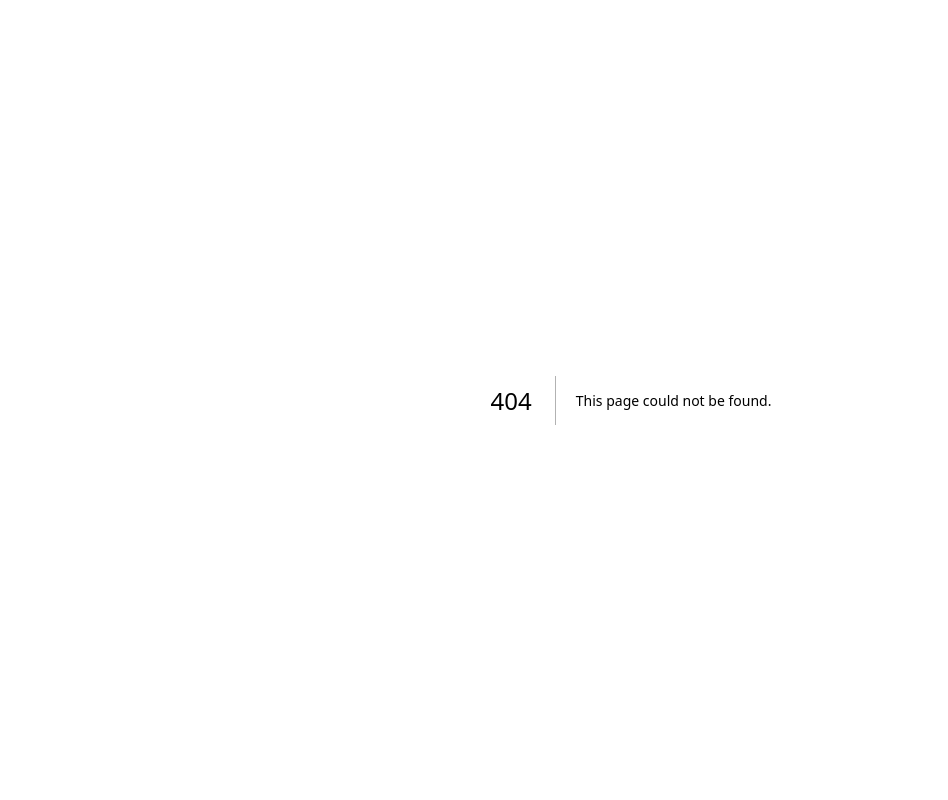
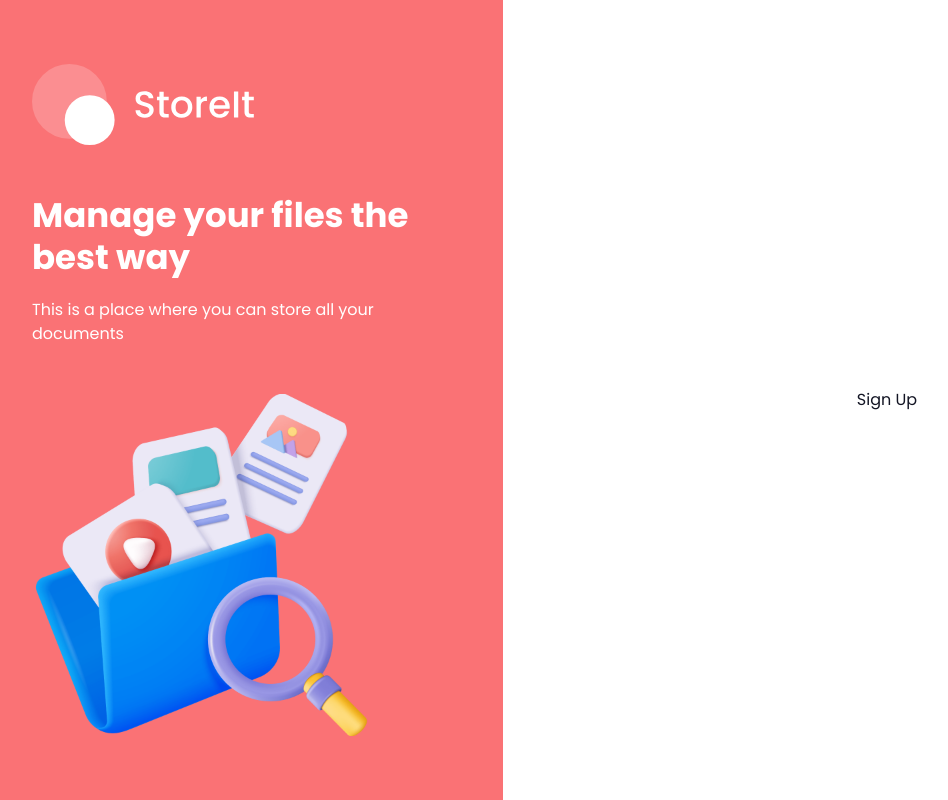
Before and after one commit to jpoliveira-JS/storage-management, a Next.js app: page /sign-up in a window 1280 px wide. Before the commit this address had no page. Shown: the whole page, without its empty margins (9-957 px from the left). Built offline with nearby package versions, Linux system fonts and the light colour scheme.

Commit message:
Create Auth layout

```diff
--- /dev/null
+++ b/app/(auth)/layout.tsx
@@ -0,0 +1,48 @@
+import Image from 'next/image'
+import React from 'react'
+
+const Layout = ({ children }: { children: React.ReactNode }) => {
+  return (
+    <div className='flex min-h-screen'>
+      <section className='hidden w-1/2 items-center justify-center bg-brand p-10 lg:flex xl:w-2/5'>
+        <div className='flex max-h-[800px] max-w-[430px] flex-col justify-center space-y-12'>
+          <Image
+            src='/assets/icons/logo-full.svg'
+            alt='logo'
+            width={224}
+            height={82}
+            className='h-auto'
+          />
+          <div className='space-y-5 text-white'>
+            <h1 className='h1'>Manage your files the best way</h1>
+            <p className='body-1'>
+              This is a place where you can store all your documents
+            </p>
+          </div>
+          <Image
+            src='/assets/images/files.png'
+            alt='Files'
+            width={342}
+            height={342}
+            className='transition-all hover:rotate-2 hover:scale-105'
+          />
+        </div>
+      </section>
+
+      <section className='flex flex-1 flex-col items-center bg-white p-4 py-10 lg:justify-center lg:p-10 lg:py-0'>
+        <div className='mb-16 lg:hidden'>
+          <Image
+            src='/assets/icons/logo-full-brand.svg'
+            alt='logo'
+            width={224}
+            height={82}
+            className='h-auto w-[200px] lg:w-[250px]'
+          />
+        </div>
+        {children}
+      </section>
+    </div>
+  )
+}
+
+export default Layout
--- /dev/null
+++ b/app/(auth)/sign-in/page.tsx
@@ -0,0 +1,7 @@
+import React from 'react'
+
+const SignIn = () => {
+  return <div>Sign In</div>
+}
+
+export default SignIn
--- /dev/null
+++ b/app/(auth)/sign-up/page.tsx
@@ -0,0 +1,7 @@
+import React from 'react'
+
+const SignUp = () => {
+  return <div>Sign Up</div>
+}
+
+export default SignUp
```
